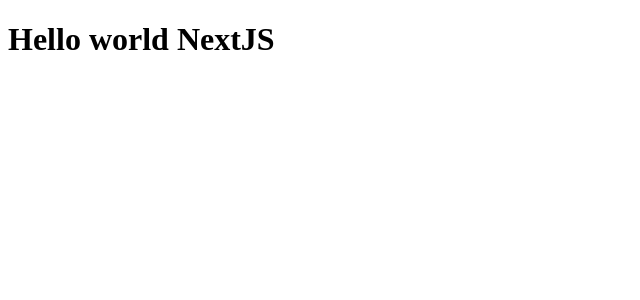
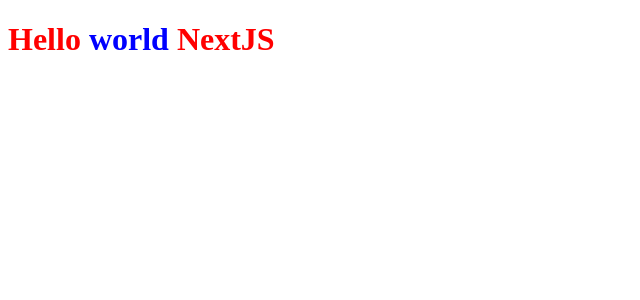
Before and after one commit to JeanLincoln/ignews, a Next.js app: page / in a window 1280 px wide. Shown: the top 300 px of the page, without its empty margins (0-640 px from the left). Built offline with nearby package versions, Linux system fonts and the light colour scheme.

Commit message:
Adicionando sass no projeto

```diff
--- a/package.json
+++ b/package.json
@@ -11,7 +11,8 @@
   "dependencies": {
     "next": "12.2.4",
     "react": "18.2.0",
-    "react-dom": "18.2.0"
+    "react-dom": "18.2.0",
+    "sass": "^1.54.3"
   },
   "devDependencies": {
     "@types/node": "^18.6.4",
--- a/src/pages/index.tsx
+++ b/src/pages/index.tsx
@@ -1,5 +1,7 @@
+import styles from './styles/home.module.scss'
+
 export default function Home() {
   return (
-    <h1>Hello world NextJS</h1>
+    <h1 className={styles.title}>Hello <span>world</span> NextJS</h1>
   )
 }
--- /dev/null
+++ b/src/pages/styles/home.module.scss
@@ -0,0 +1,7 @@
+.title{
+    color: red;
+
+    span{
+        color: blue;
+    }
+}
```
Also changed, not shown: 2 other files (tests, documents, lock files or other folders).
